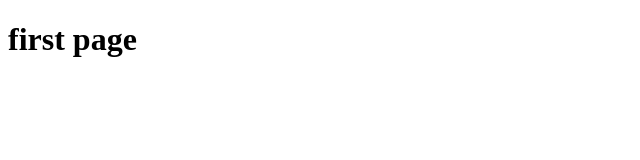
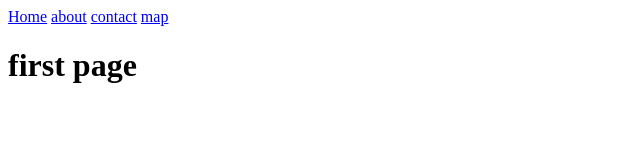
Before and after one commit to duffman014/git-course, a plain HTML site: page index.html in a window 1280 px wide. Shown: the whole page, without its empty margins (0-640 px from the left). Drawn offline with Linux system fonts and the light colour scheme.

Commit message:
we changed backround to blue and added a header  to the page

```diff
--- a/css/main.css
+++ b/css/main.css
@@ -1,3 +1,3 @@
 body{
-  background-color: red;
+  background-color: blue;
 }
--- a/index.html
+++ b/index.html
@@ -4,8 +4,15 @@
     <meta charset="utf-8">
     <title></title>
   </head>
+    <header>
+      <a href="/home.html">Home</a>
+      <a href="/about.html">about</a>
+      <a href="/contact.html">contact</a>
+      <a href="/map.html">map</a>
+    </header>
   <body>
     <h1>first page</h1>
 
+
   </body>
 </html>
```
